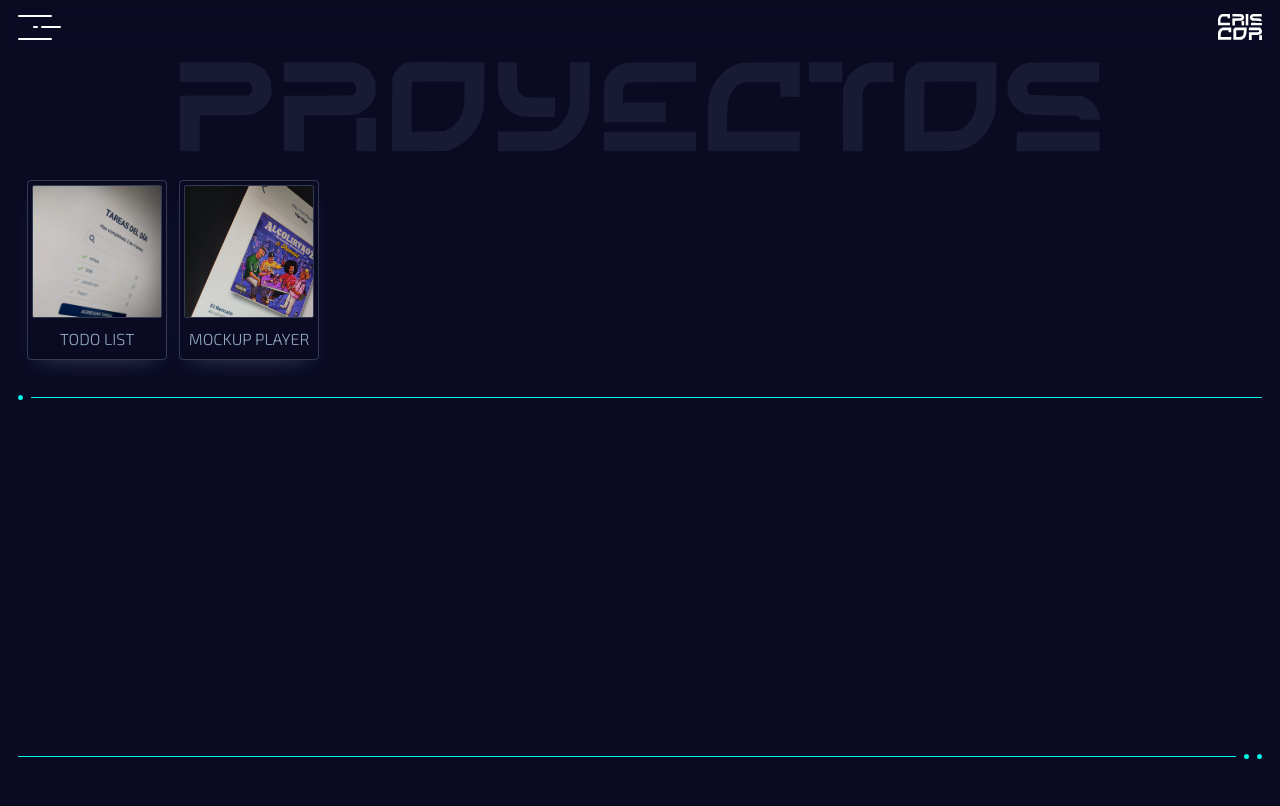
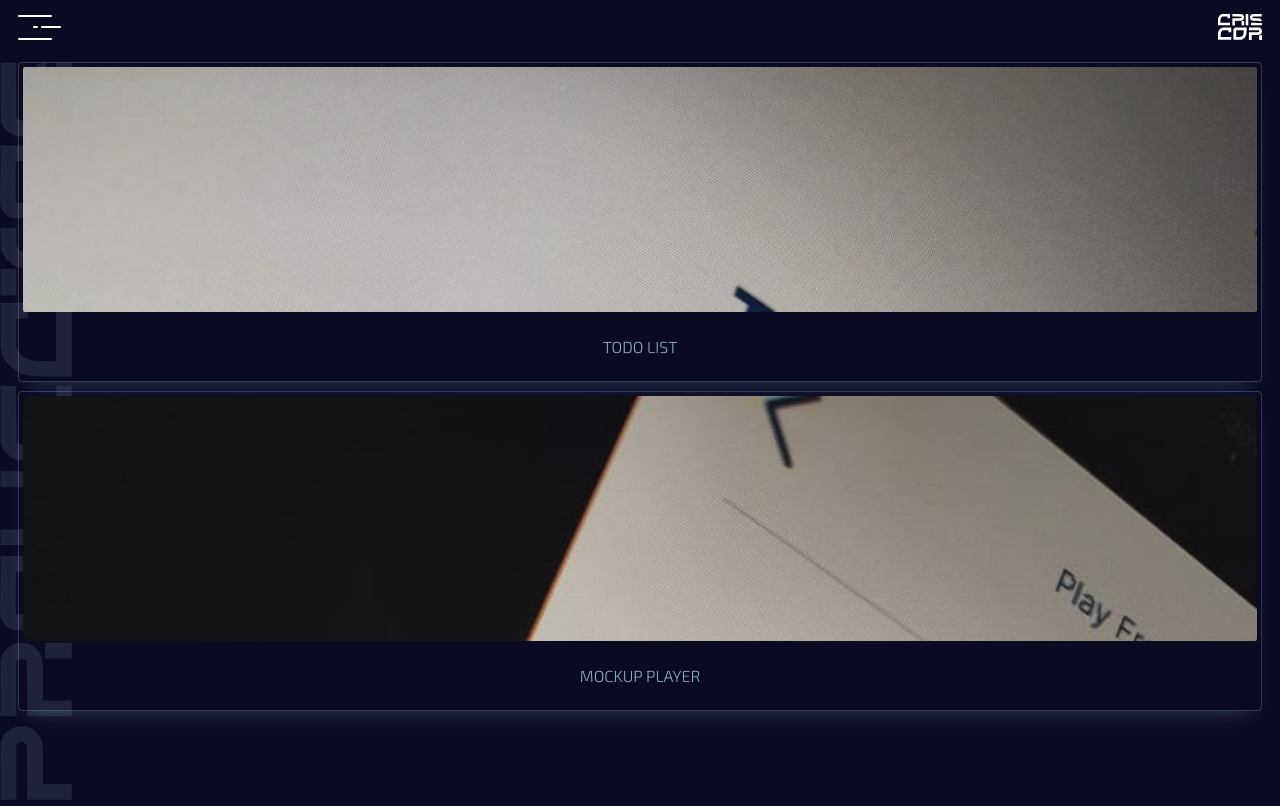
Before and after one commit to CrisdCor/cristian-corrales-portfolio, a React (Vite) app: page /projects in a window 1280 px wide. Built offline with nearby package versions, Linux system fonts and the light colour scheme.

Commit message:
Se inicia cambio de section project a tres columnas

```diff
--- a/src/Components/CardProject/styles.css
+++ b/src/Components/CardProject/styles.css
@@ -1,7 +1,6 @@
 .card-project {
-  width: 14rem;
-  min-width: 14rem;
-  height: 18rem;
+  width: 100%;
+  height: 32rem;
   padding: 0.4rem;
   display: flex;
   flex-direction: column;
@@ -29,7 +28,7 @@
 .card-project__image {
   width: 100%;
   height: 80%;
-  border: 0.1rem solid rgba(147, 170, 194, 0.3);
+  /* border: 0.1rem solid rgba(147, 170, 194, 0.3); */
   border-radius: 0.2rem;
   overflow: hidden;
 }
--- a/src/Containers/AllProjects/styles.css
+++ b/src/Containers/AllProjects/styles.css
@@ -1,22 +1,19 @@
 .projects-section {
   z-index: 5;
+  box-sizing: border-box;
   width: 100%;
-  height: auto;
-  padding: 1.8rem 0.9rem;
+  /* min-height: 100vh; */
   display: flex;
-  align-items: center;
-  gap: 1.2rem;
-  overflow-x: scroll;
-  overflow-y: unset;
-  scroll-behavior: smooth;
-  scroll-snap-type: x mandatory;
+  flex-direction: column;
+  gap: 0.9rem;
+  /* grid-template-columns: repeat(auto-fit, minmax(28.4rem, 1fr)); */
 }
 
-.projects-section::-webkit-scrollbar {
+/* .projects-section::-webkit-scrollbar {
   height: 0.9rem;
 }
 
 .projects-section::-webkit-scrollbar-thumb {
   background: rgba(147, 170, 194, 0.15);
   border-radius: 0.8rem;
-}
+} */
--- a/src/Pages/projects/index.jsx
+++ b/src/Pages/projects/index.jsx
@@ -10,19 +10,7 @@ function Projects() {
       <main className="projects">
         <img className="projects__title" src={BgImageProjects} alt="" />
         <AllProjects />
-        <div className="line-decoration">
-          <span className="line-decoration--circle"></span>
-          <span className="line-decoration--line"></span>
-        </div>
-        <CardDetailProject></CardDetailProject>
-        <div className="line-decoration">
-          <span className="line-decoration--line"></span>
-          <span className="line-decoration--circle"></span>
-          <span className="line-decoration--circle"></span>
-        </div>
-        <figure className="projects--image-decoration">
-          <img src="" alt="" />
-        </figure>
+        {/* <CardDetailProject></CardDetailProject> */}
       </main>
     </Layout>
   );
--- a/src/Pages/projects/styles.css
+++ b/src/Pages/projects/styles.css
@@ -1,4 +1,5 @@
 .projects {
+  position: relative;
   width: 100%;
   max-width: 128rem;
   margin: 0 auto;
@@ -9,7 +10,8 @@
   gap: 0.9rem;
 }
 
-.projects__title {
-  width: 100%;
-  max-width: 92rem;
+.projects__title{
+  position: absolute;
+  left: 0;
+  height: calc(100vh - 6.2rem);
 }
```
Also changed, not shown: src/assets/Text/BackgroundProjects.svg.
